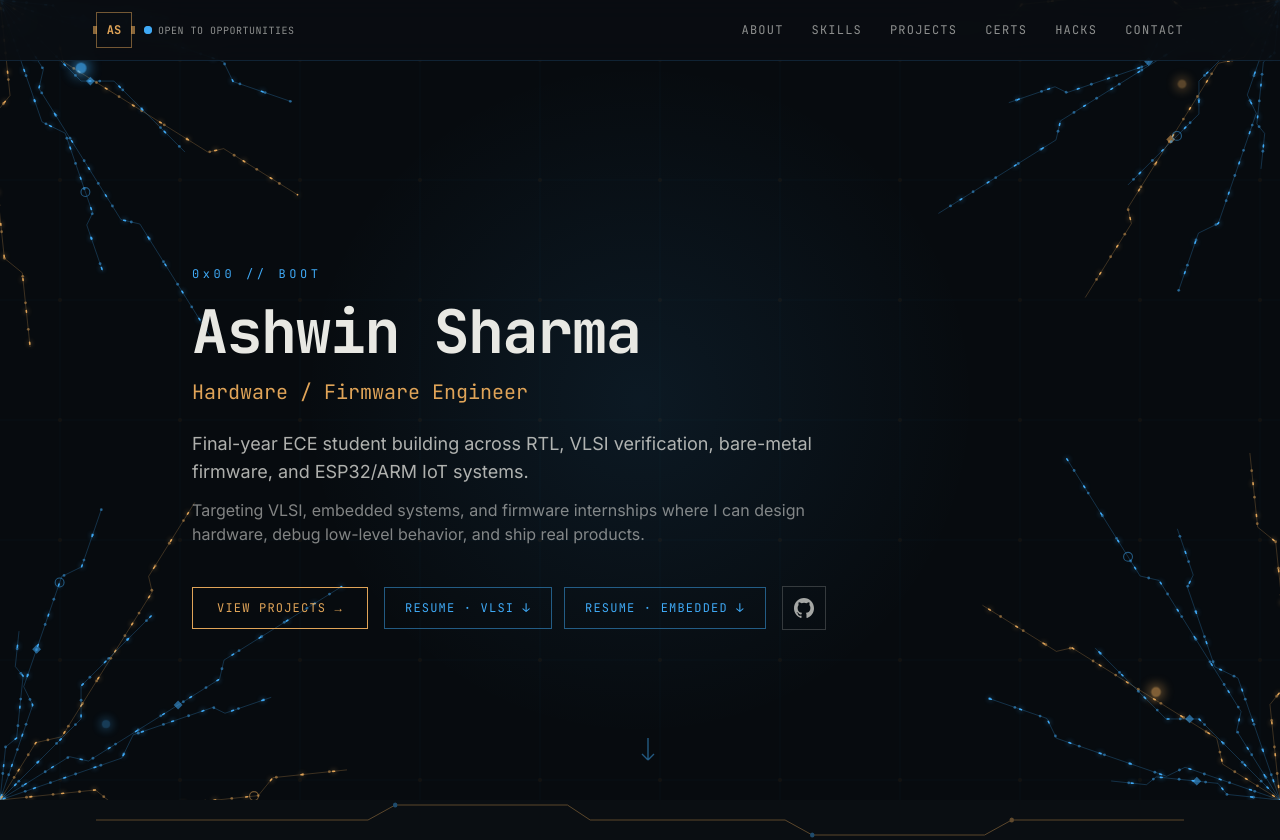
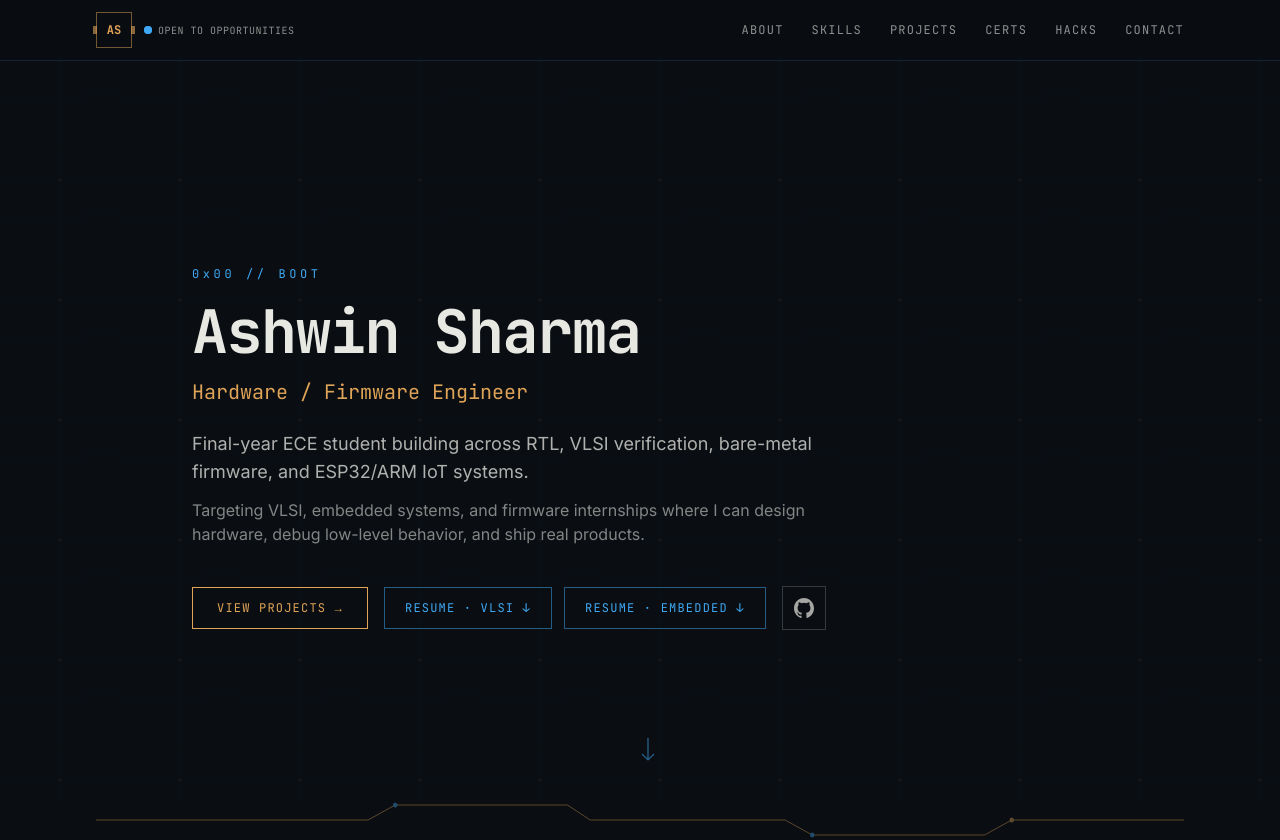
Before and after one commit to ashwinsharma24689-ctrl/PORTFOLIO, a Next.js app: page / in a window 1280 px wide. Shown: the top 840 px of the page. Built offline with nearby package versions, Linux system fonts and the light colour scheme.

Commit message:
Add files via upload

```diff
--- a/src/app/globals.css
+++ b/src/app/globals.css
@@ -24,48 +24,3 @@ a {
   color: inherit;
   text-decoration: none;
 }
-
-/* circuit-board background: signal dashes flowing along traces */
-.circuit-flow {
-  stroke-dashoffset: 0;
-  animation-name: circuit-flow-move;
-  animation-timing-function: linear;
-  animation-iteration-count: infinite;
-}
-
-@keyframes circuit-flow-move {
-  from {
-    stroke-dashoffset: 1000;
-  }
-  to {
-    stroke-dashoffset: 0;
-  }
-}
-
-/* circuit-board background: breathing glow on solder-point nodes */
-.circuit-node {
-  box-shadow: 0 0 10px 2px currentColor;
-  animation: circuit-node-breathe 5s ease-in-out infinite;
-}
-
-@keyframes circuit-node-breathe {
-  0%,
-  100% {
-    opacity: 0.3;
-    transform: scale(1);
-  }
-  50% {
-    opacity: 0.9;
-    transform: scale(1.5);
-  }
-}
-
-@media (prefers-reduced-motion: reduce) {
-  .circuit-flow {
-    animation: none;
-  }
-  .circuit-node {
-    animation: none;
-    opacity: 0.4;
-  }
-}
--- a/src/app/page.tsx
+++ b/src/app/page.tsx
@@ -39,197 +39,24 @@ function TraceDivider({ flip = false }: { flip?: boolean }) {
   );
 }
 
-/* ---------- animated circuit-board background ---------- */
-/* Diagonal circuit fans radiating from each corner, in the style of a classic
-   PCB/tech background — but routed like an actual board: each line is a
-   multi-segment polyline with 45°-mitered jogs (not one straight diagonal),
-   with beaded nodes and occasional diamond/ring markers, converging toward a
-   softly lit clear center where the content sits. A dashed "signal" flows
-   outward along each line via CSS. */
-type Point = [number, number];
-type BgLine = { points: Point[]; color: string };
-
-function pointAdd(p: Point, len: number, angleDeg: number): Point {
-  const rad = (angleDeg * Math.PI) / 180;
-  return [p[0] + Math.cos(rad) * len, p[1] + Math.sin(rad) * len];
-}
-
-/* builds one crooked PCB-style trace: alternating straight run + short 45°
-   jog + straight run, trending along baseAngle overall — like real routed
-   copper rather than a laser-straight diagonal */
-function pcbTrace(corner: Point, baseAngle: number, seed: number): Point[] {
-  const jogDir = seed % 2 === 0 ? 1 : -1;
-  const p0 = corner;
-  const p1 = pointAdd(p0, 60 + ((seed * 53) % 90), baseAngle);
-  const p2 = pointAdd(p1, 16 + ((seed * 7) % 22), baseAngle + 45 * jogDir);
-  const p3 = pointAdd(p2, 70 + ((seed * 61) % 140), baseAngle);
-  const p4 = pointAdd(p3, 14 + ((seed * 11) % 18), baseAngle - 45 * jogDir);
-  const p5 = pointAdd(p4, 40 + ((seed * 29) % 130), baseAngle);
-  return seed % 4 === 3 ? [p0, p1, p2, p3] : [p0, p1, p2, p3, p4, p5];
-}
-
-function fanLines(
-  cornerX: number,
-  cornerY: number,
-  baseAngleDeg: number,
-  spreadDeg: number,
-  count: number,
-  colors: string[]
-): BgLine[] {
-  const lines: BgLine[] = [];
-  for (let i = 0; i < count; i++) {
-    const t = count === 1 ? 0.5 : i / (count - 1);
-    const angle = baseAngleDeg - spreadDeg / 2 + spreadDeg * t;
-    lines.push({ points: pcbTrace([cornerX, cornerY], angle, i), color: colors[i % colors.length] });
-  }
-  return lines;
-}
-
-const TRACE_COLORS = ["#3FA9F5", "#3FA9F5", "#E0A458", "#3FA9F5"];
-
-const CIRCUIT_TRACES: BgLine[] = [
-  ...fanLines(0, 0, 45, 78, 7, TRACE_COLORS), // top-left, fans down-right
-  ...fanLines(1440, 0, 135, 78, 7, TRACE_COLORS), // top-right, fans down-left
-  ...fanLines(0, 900, -45, 78, 7, TRACE_COLORS), // bottom-left, fans up-right
-  ...fanLines(1440, 900, -135, 78, 7, TRACE_COLORS), // bottom-right, fans up-left
-];
-
-function polylineLength(points: Point[]): number {
-  let total = 0;
-  for (let s = 0; s < points.length - 1; s++) {
-    total += Math.hypot(points[s + 1][0] - points[s][0], points[s + 1][1] - points[s][1]);
-  }
-  return total;
-}
-
-function pointAtFraction(points: Point[], frac: number): Point {
-  const target = polylineLength(points) * frac;
-  let acc = 0;
-  for (let s = 0; s < points.length - 1; s++) {
-    const [x1, y1] = points[s];
-    const [x2, y2] = points[s + 1];
-    const segLen = Math.hypot(x2 - x1, y2 - y1);
-    if (acc + segLen >= target) {
-      const tt = segLen === 0 ? 0 : (target - acc) / segLen;
-      return [x1 + (x2 - x1) * tt, y1 + (y2 - y1) * tt];
-    }
-    acc += segLen;
-  }
-  return points[points.length - 1];
-}
-
-/* beads spaced evenly along the whole polyline (across all its segments) */
-function traceBeads(points: Point[], spacing = 30): Point[] {
-  const beads: Point[] = [];
-  let carry = spacing;
-  for (let s = 0; s < points.length - 1; s++) {
-    const [x1, y1] = points[s];
-    const [x2, y2] = points[s + 1];
-    const segLen = Math.hypot(x2 - x1, y2 - y1);
-    let dist = carry;
-    while (dist < segLen) {
-      const tt = dist / segLen;
-      beads.push([x1 + (x2 - x1) * tt, y1 + (y2 - y1) * tt]);
-      dist += spacing;
-    }
-    carry = dist - segLen;
-  }
-  return beads;
-}
-
-function toPathD(points: Point[]): string {
-  return points.map((p, i) => `${i === 0 ? "M" : "L"}${p[0].toFixed(1)} ${p[1].toFixed(1)}`).join(" ");
-}
-
+/* ---------- background trace texture (fixed, ultra low opacity) ---------- */
 function BackgroundTraces() {
   return (
-    <div className="pointer-events-none fixed inset-0 overflow-hidden bg-[#070B0F]" aria-hidden="true">
-      {/* soft lit vignette in the clear center */}
-      <div
-        className="absolute left-1/2 top-1/2 h-[85vh] w-[85vh] -translate-x-1/2 -translate-y-1/2 rounded-full"
-        style={{ background: "radial-gradient(circle, rgba(63,169,245,0.09) 0%, rgba(63,169,245,0) 70%)" }}
-      />
-
-      {/* fine PCB grid texture */}
-      <svg className="absolute inset-0 h-full w-full opacity-[0.05]" xmlns="http://www.w3.org/2000/svg">
+    <svg
+      className="pointer-events-none fixed inset-0 h-full w-full opacity-[0.05]"
+      xmlns="http://www.w3.org/2000/svg"
+      aria-hidden="true"
+    >
       <defs>
         <pattern id="pcbgrid" width="120" height="120" patternUnits="userSpaceOnUse">
           <path d="M0 60 H120 M60 0 V120" stroke="#3FA9F5" strokeWidth="0.5" />
           <circle cx="60" cy="60" r="2" fill="#E0A458" />
+          <path d="M0 20 H40 L50 30 H120" stroke="#E0A458" strokeWidth="0.5" fill="none" />
+          <path d="M0 100 H80 L90 90 H120" stroke="#3FA9F5" strokeWidth="0.5" fill="none" />
         </pattern>
       </defs>
       <rect width="100%" height="100%" fill="url(#pcbgrid)" />
     </svg>
-
-      {/* corner-radiating crooked PCB traces */}
-      <svg
-        className="absolute inset-0 h-full w-full"
-        viewBox="0 0 1440 900"
-        preserveAspectRatio="xMidYMid slice"
-      >
-        {CIRCUIT_TRACES.map((line, i) => {
-          const d = toPathD(line.points);
-          const beads = traceBeads(line.points);
-          const mid = pointAtFraction(line.points, 0.5);
-          const ring = pointAtFraction(line.points, 0.72);
-          return (
-            <g key={i}>
-              <path d={d} fill="none" stroke={line.color} strokeWidth="1" opacity="0.28" />
-              {beads.map((b, bi) => (
-                <circle key={bi} cx={b[0]} cy={b[1]} r="1.6" fill={line.color} opacity="0.5" />
-              ))}
-              {i % 3 === 0 && (
-                <rect
-                  x={mid[0] - 3.5}
-                  y={mid[1] - 3.5}
-                  width="7"
-                  height="7"
-                  fill={line.color}
-                  opacity="0.55"
-                  transform={`rotate(45 ${mid[0]} ${mid[1]})`}
-                />
-              )}
-              {i % 5 === 0 && (
-                <circle cx={ring[0]} cy={ring[1]} r="5" fill="none" stroke={line.color} strokeWidth="1.2" opacity="0.5" />
-              )}
-              {/* glowing dashed signal flowing outward from the corner */}
-              <path
-                d={d}
-                fill="none"
-                stroke={line.color}
-                strokeWidth="1.8"
-                strokeLinecap="round"
-                strokeDasharray="2 34"
-                className="circuit-flow"
-                style={{
-                  animationDuration: `${12 + (i % 6) * 2.5}s`,
-                  animationDelay: `${-(i * 1.7)}s`,
-                  filter: `drop-shadow(0 0 3px ${line.color})`,
-                }}
-              />
-            </g>
-          );
-        })}
-      </svg>
-
-      {/* a few larger breathing glow nodes near the corners, echoing the reference */}
-      {[
-        { x: "6%", y: "8%" }, { x: "92%", y: "10%" },
-        { x: "8%", y: "90%" }, { x: "90%", y: "86%" },
-      ].map((n, i) => (
-        <span
-          key={i}
-          className="circuit-node absolute h-2 w-2 rounded-full"
-          style={{
-            left: n.x,
-            top: n.y,
-            backgroundColor: i % 2 === 0 ? "#3FA9F5" : "#E0A458",
-            color: i % 2 === 0 ? "#3FA9F5" : "#E0A458",
-            animationDelay: `${i * 0.9}s`,
-          }}
-        />
-      ))}
-    </div>
   );
 }
 
```
Also changed, not shown: src/app/layout.tsx (line endings or trailing spaces). Lines whose indentation alone changed are shown as unchanged.
